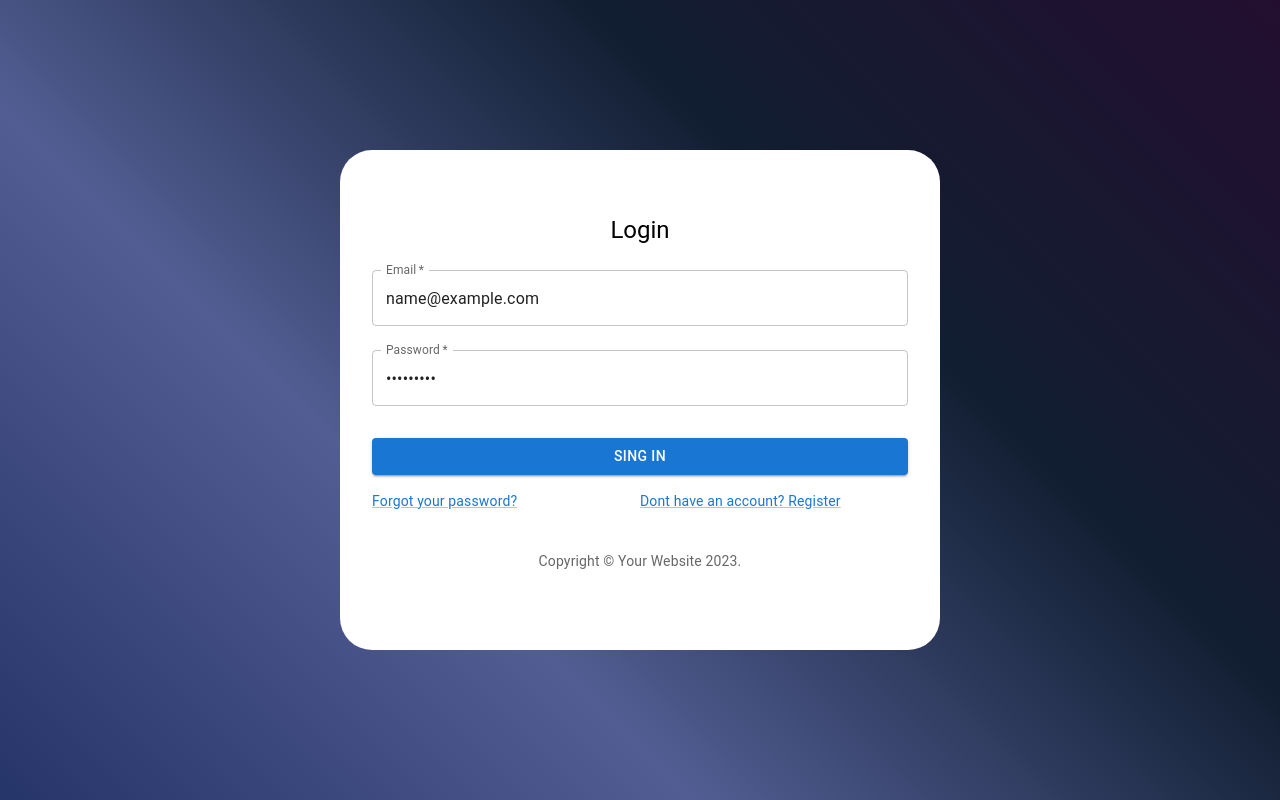
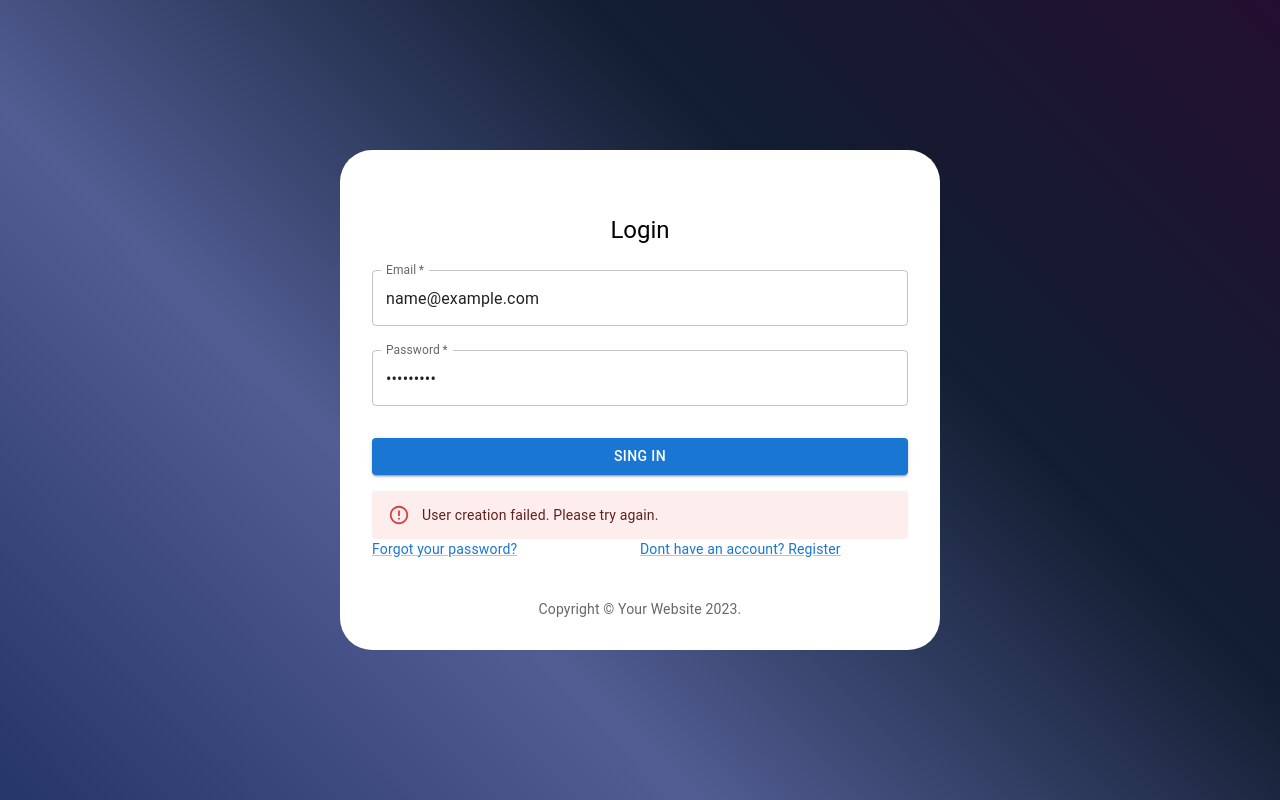
Before and after one commit to HappyMan17/my_event_buddy_front, a React (Vite) app: page /login in a window 1280 px wide. Both pictures are taken after typing "name@example.com", "Sample123" into the empty fields and a click on the button "SING IN". Built offline with nearby package versions, Linux system fonts and the light colour scheme; no server answers.

Commit message:
feat(Login): Login logic created and consuming endpoint.

```diff
--- a/src/auth/pages/Login.tsx
+++ b/src/auth/pages/Login.tsx
@@ -1,39 +1,68 @@
-import React from 'react'
-import { Box, Grid, TextField, Button, Link } from '@mui/material'
+import { Box, Grid, TextField, Button, Link, Alert } from '@mui/material'
 import { AuthLayout } from './layout';
+import { useForm, type SubmitHandler } from 'react-hook-form'
 import { Copyright } from '../../components';
+import { useState } from 'react';
+import { loginUser } from '../../helpers';
+
+interface Inputs {
+  email: string
+  password: string
+}
 
 export const Login = () => {
-  const onSubmit = (event: React.FormEvent<HTMLFormElement>) => {
-    event.preventDefault();
+  const {
+    register,
+    handleSubmit,
+    formState: { errors }
+  } = useForm<Inputs>()
 
-    const data = new FormData(event.currentTarget);
+  const [alertMessage, setAlertMessage] = useState<string | null>(null); //
+
+  const onSubmit: SubmitHandler<Inputs> = async (data) => {
     const user = {
-      email: data.get('email')?.toString() ?? '',
-      password: data.get('password')?.toString() ?? ''
+      email: data.email,
+      password: data.password
     }
-    console.log({ user });
+    // console.log({ user });
+    const response = await loginUser(user)
+    if (!response) {
+      setAlertMessage('User creation failed. Please try again.');
+    } else {
+      setAlertMessage('User created successfully');
+    }
+    // console.log({response})
   };
 
   return (
     <AuthLayout props={{ title: 'Login', minHeight: '500px' }} >
-      <Box component="form" noValidate onSubmit={onSubmit} sx={{ mt: 1 }}>
+      <Box component="form" noValidate onSubmit={handleSubmit(onSubmit)} sx={{ mt: 1 }}>
         <TextField
+          error={!!errors.email}
+          helperText={errors.email?.message}
           margin="normal"
           required fullWidth
           id="email"
           label="Email"
-          name="email"
           autoComplete="email"
           autoFocus
+          {...register('email', { required: 'Field required.' })}
         />
         <TextField
+          error={!!errors.password}
+          helperText={errors.password?.message}
           margin="normal"
           required fullWidth
           id="password"
           label="Password"
           type="password"
-          name="password"
+          {...register('password', {
+            required: 'Field required',
+            minLength: {
+              value: 8,
+              message: 'Password must have 8 characteres.'
+            }
+          })}
         />
         <Button
           type="submit"
@@ -42,6 +71,11 @@ export const Login = () => {
         >
           SING IN
         </Button>
+        {alertMessage && (
+          <Alert severity='error'>
+            {alertMessage}
+          </Alert>
+        )}
         <Grid container>
           <Grid item xs>
             <Link href="#" variant="body2">Forgot your password?</Link>
--- a/src/components/GridHome.tsx
+++ b/src/components/GridHome.tsx
@@ -1,5 +1,5 @@
 import { Button, styled, Typography, Link, Grid, Paper, Box } from '@mui/material';
-import backgroundImage from '../app/images/ImageHome.png';
+import backgroundImage from '../assets/images/ImageHome.png';
 
 const Item = styled(Paper)(({ theme }) => ({
   backgroundColor: theme.palette.mode === 'dark' ? '#1A2027' : 'transparent',
--- a/src/helpers/userHelper.ts
+++ b/src/helpers/userHelper.ts
@@ -1,6 +1,6 @@
 import { k } from '.'
 import { get, post } from '../api'
-import { type User } from './types'
+import { type LoginUser, type User } from './types'
 
 export const getAllUsers = async () => {
   const url = `${k.api.BASE_URL}/api/auth/all`
@@ -21,3 +21,13 @@ export const createUser = async (user: User): Promise<any | null> => {
   }
   return data
 }
+
+export const loginUser = async (user: LoginUser): Promise<any | null> => {
+  const url = `${k.api.BASE_URL}${k.api.LOGIN}`
+  const { data, error } = await post(url, user)
+  if (error != null) {
+    console.log('error login user')
+    return null
+  }
+  return data
+}
```
Also changed, not shown: src/helpers/types.ts (+6 -3 lines).
